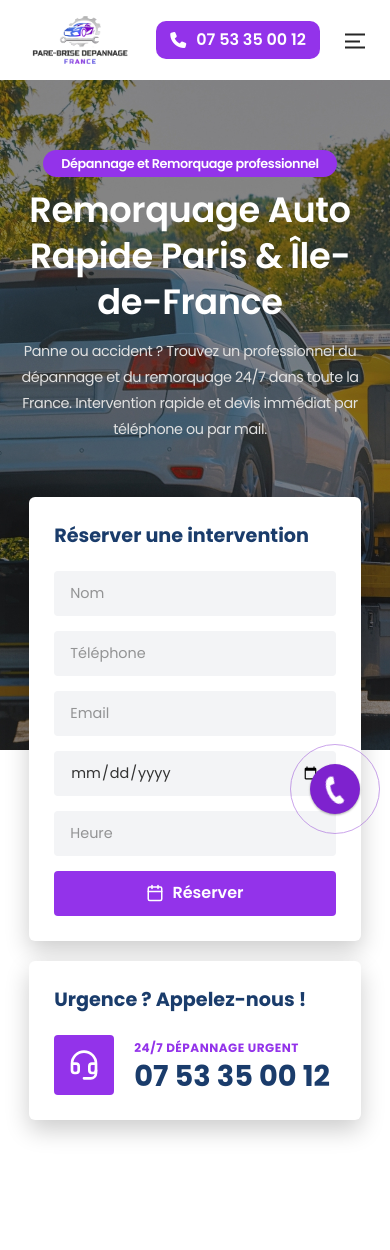
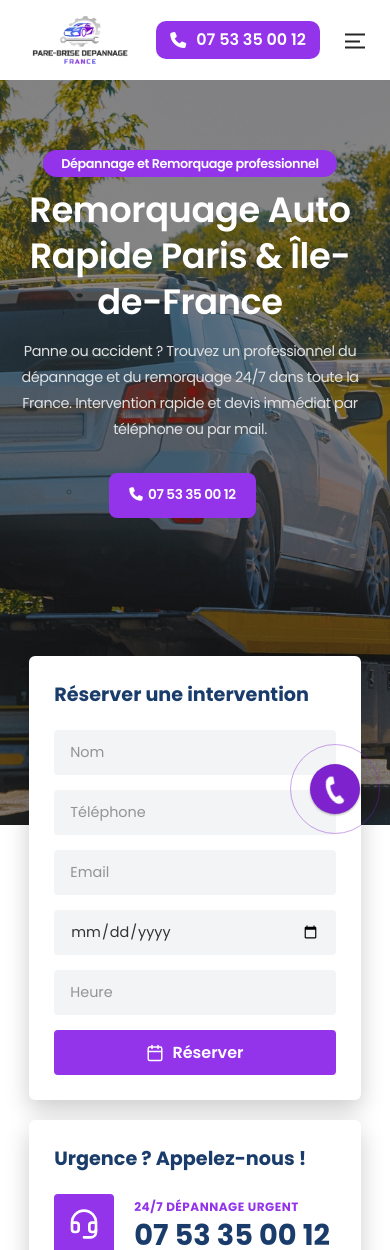
Before and after one commit to asmatrouky/parebrisedepannage, a Next.js app: page /depannage in a window 390 px wide. Shown: the top 1250 px of the page. Built offline with nearby package versions, Linux system fonts and the light colour scheme.

Commit message:
mise à jour css

```diff
--- a/app/globals.css
+++ b/app/globals.css
@@ -586,8 +586,8 @@ Si le SVG est trop bas ou trop haut, vous pouvez ajuster son conteneur.
 
 .depannage-hero-container{
   /* Style spécifique pour le remorquage */
-  height: 80vh;
-  max-height: 700px;
+  height: 90vh;
+  max-height: 750px;
   width: 100%;
   background-image: url('/img/remorquage.jpg');
   background-color: #1a1a1a;
@@ -843,7 +843,7 @@ width: 100% !important;
 .hero-widgets-container {
   display: flex;
   gap: 20px;
-  margin-top: -100px;
+  margin-top: -12vh;
   width: 100%;
   max-width: 1200px;
   align-items: stretch; /* Les boîtes auront la même hauteur */
@@ -882,7 +882,6 @@ width: 100% !important;
 
 .form-row-dep {
   display: flex;
-  /* FORCE 3 ÉLÉMENTS PAR LIGNE SUR DESKTOP */
   grid-template-columns: 1fr 1fr 1fr;
   gap: 15px;
 }
@@ -976,11 +975,37 @@ width: 100% !important;
   white-space: nowrap;
 }
 
-/* --- Responsive Mobile --- */
 @media (max-width: 768px) {
   .hero-widgets-container {
     flex-direction: column;
     margin-top: -30vh;
+      width: 85%;
+
+  }
+  .content-dep .buttons button
+{
+ max-width: 100%;
+}
+  .form-row-dep {
+    display: flex;
+    flex-direction: column;
+  }
+  .input-field {
+  width: 100%;
+  }
+
+  .booking-widget, .call-widget {
+    width: 100%;
+  }
+}
+
+
+
+/* --- Responsive Mobile --- */
+@media (max-width: 400px) {
+  .hero-widgets-container {
+    flex-direction: column;
+    margin-top: -20vh;
       width: 85%;
 
   }
--- a/components/DepannageHero.jsx
+++ b/components/DepannageHero.jsx
@@ -65,6 +65,13 @@ export default function DepannageHero() {
               remorquage 24/7 dans toute la France. Intervention rapide et devis
               immédiat par téléphone ou par mail.
             </p>
+
+            <div className="buttons">
+              <button className="button-primary" >
+                <i className="fa-solid fa-phone"></i>&nbsp;
+                07 53 35 00 12
+              </button>
+            </div>
           </div>
         </div>
       </div>
```
